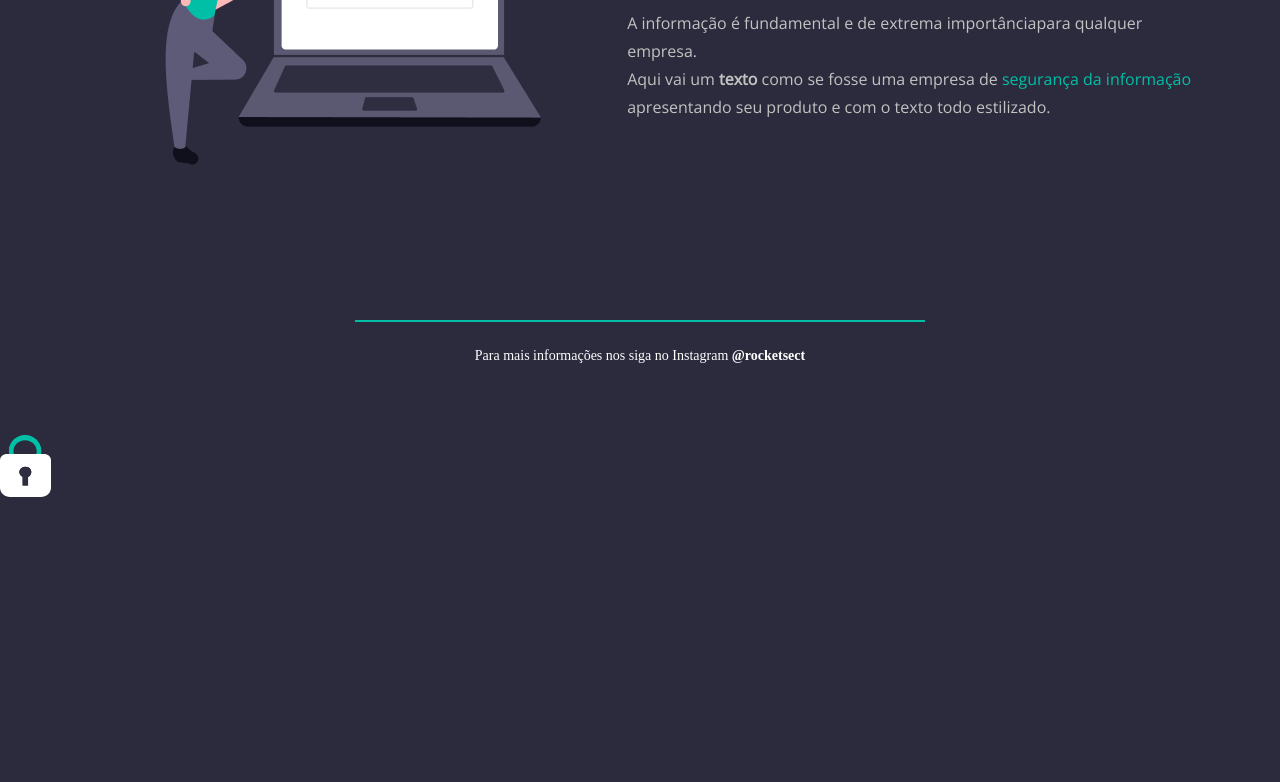
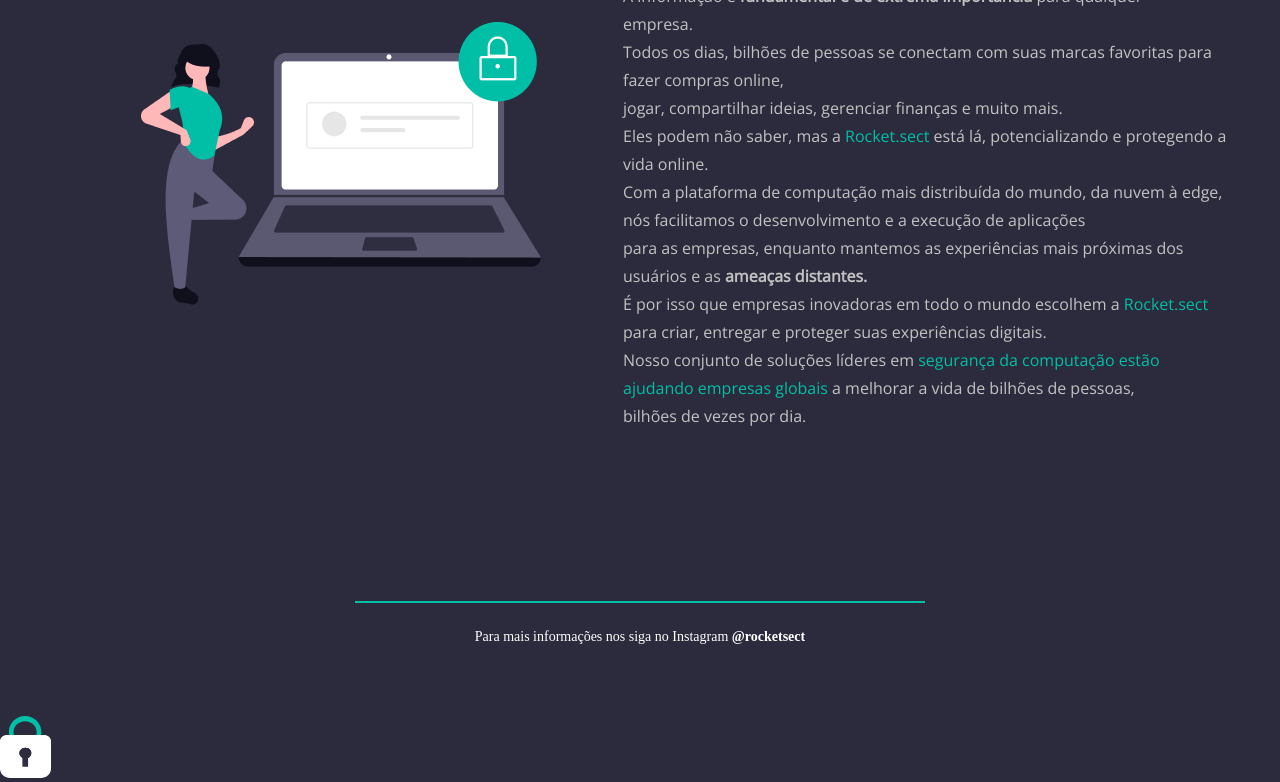
Before and after one commit to Prdsilva80/Recriando_Layout, a plain HTML site: page index.html in a window 1280 px wide. Shown: the part 343-1125 px from the top of the page. Before the commit the page ends 844 px from the top, so only its background shows below. Drawn offline with nearby package versions, Linux system fonts and the light colour scheme.

Commit message:
Adicionado o Readme

```diff
--- a/index.html
+++ b/index.html
@@ -33,11 +33,19 @@
                 <h1>Seus dados estão <span>protegidos?</span></h1>
 
                 <p>
-                    A informação é fundamental e de <stong>extrema importância</strong>para qualquer<br>
+                        A informação é <strong>fundamental e de extrema importância</strong> para qualquer<br>
                         empresa.<br>
 
-                    Aqui vai um <strong>texto</strong> como se fosse uma empresa de <span>segurança da informação</span><br>
-                    apresentando seu produto e com o texto todo estilizado.
+                        Todos os dias, bilhões de pessoas se conectam com suas marcas favoritas para fazer compras online,<br>
+                        jogar, compartilhar ideias, gerenciar finanças e muito mais.<br>
+                        Eles podem não saber, mas a <span>Rocket.sect</span> está lá, potencializando e protegendo a vida online.<br>
+
+                        Com a plataforma de computação mais distribuída do mundo, da nuvem à edge, nós facilitamos o desenvolvimento e a execução de aplicações<br>
+                        para as empresas, enquanto mantemos as experiências mais próximas dos usuários e as <strong>ameaças distantes.</strong><br>
+                        É por isso que empresas inovadoras em todo o mundo escolhem a <span>Rocket.sect</span> para criar, entregar e proteger suas experiências digitais.<br>
+
+                        Nosso conjunto de soluções líderes em <span>segurança da computação estão ajudando empresas globais</span> a melhorar a vida de bilhões de pessoas,<br>
+                        bilhões de vezes por dia.
                 </p>
             </section>
         </main>
```
Also changed, not shown: .github/preview.png (added), 1 other file.
